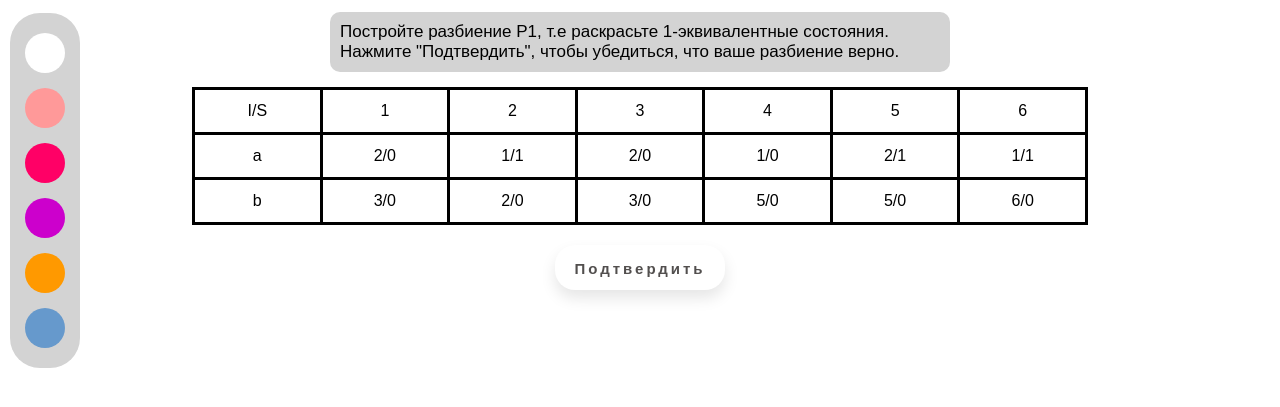
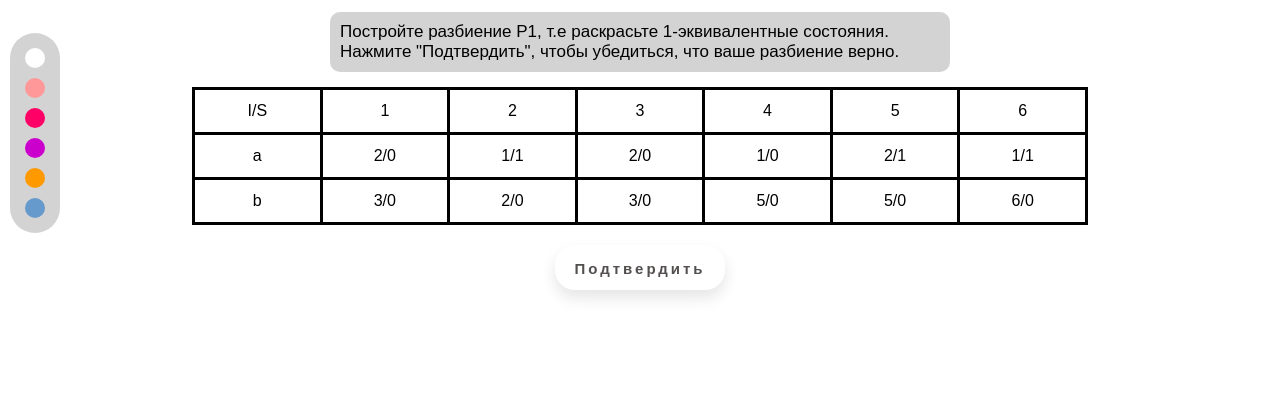
Before and after one commit to sharturr/Testing, a plain HTML site: page index.html in a window 1280 px wide. Shown: the part 57-464 px from the top of the page. Drawn offline with Linux system fonts and the light colour scheme.

Commit message:
Add files via upload

```diff
--- a/index.html
+++ b/index.html
@@ -22,10 +22,10 @@
 
     /* <Боковая панель цветов> */
     .sidenav {
-      width: 70px;
+      width: 50px;
       position: fixed;
       z-index: 1;
-      top: 70px;
+      top: 90px;
       left: 10px;
       background: lightgrey;
       overflow-x: hidden;
@@ -35,10 +35,10 @@
 
     .ColorBox {
       margin: auto;
-      margin-top: 15px;
-      margin-bottom: 15px;
-      width: 40px;
-      height: 40px;
+      margin-top: 10px;
+      margin-bottom: 10px;
+      width: 20px;
+      height: 20px;
       display: block;
       border-radius: 20px;
     }
```
